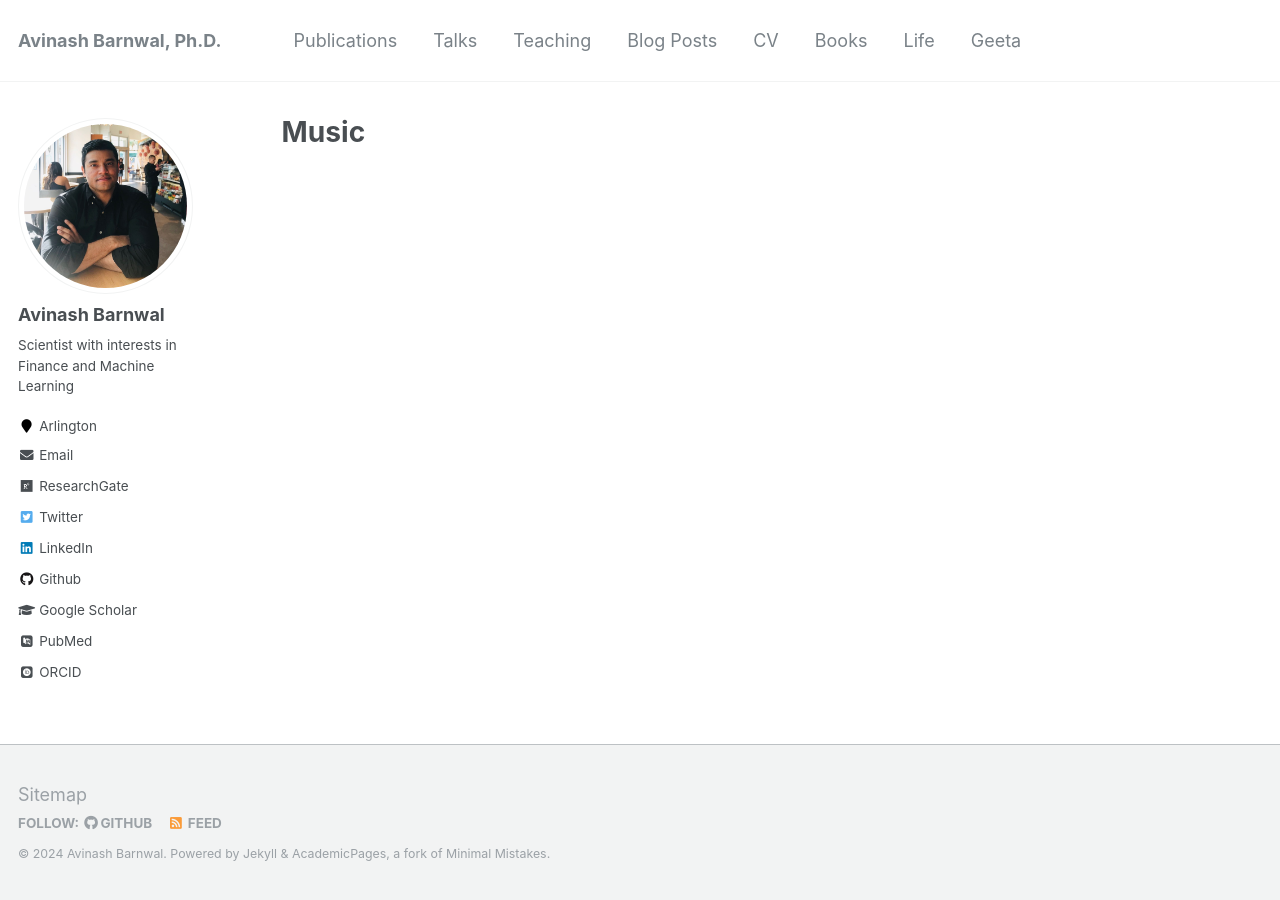
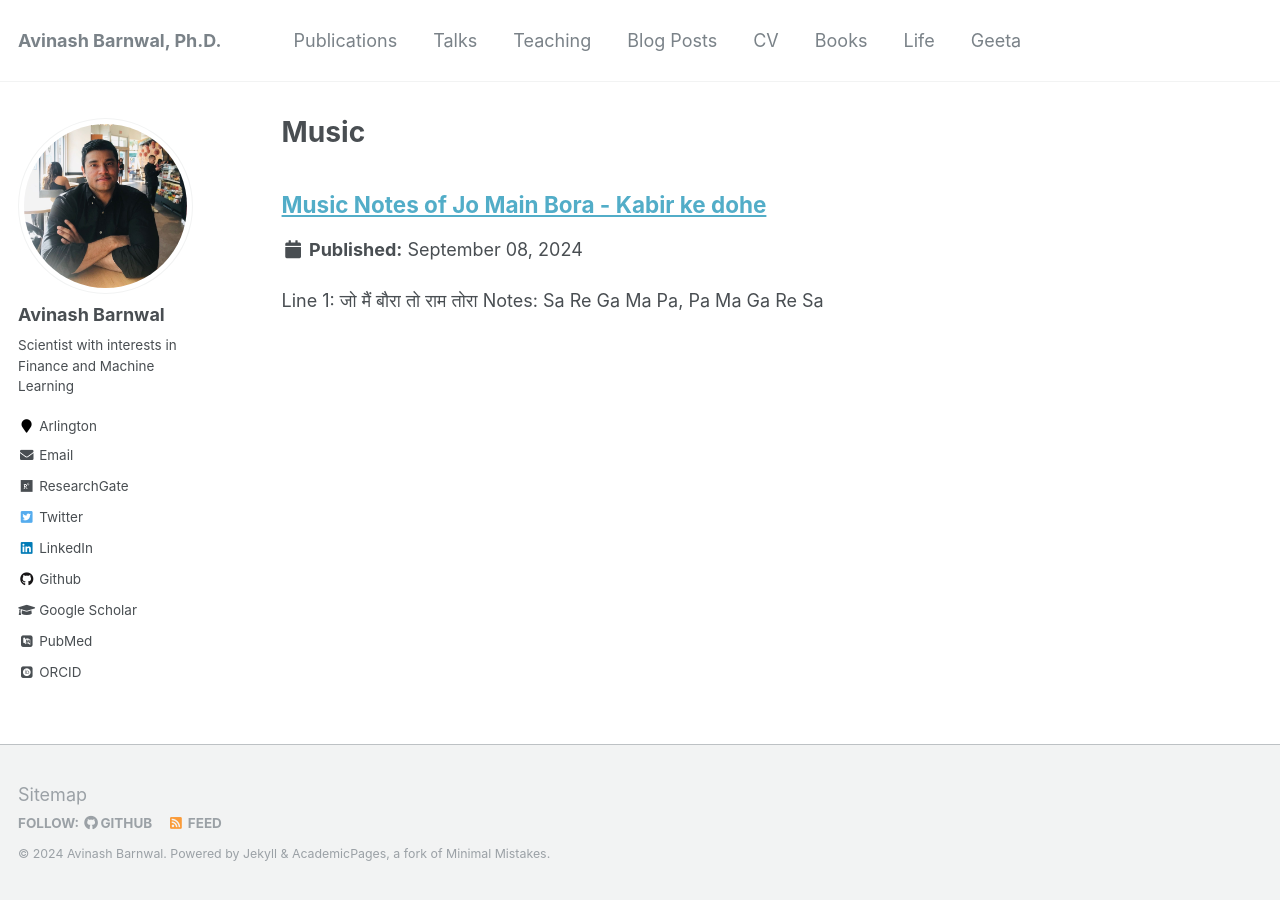
Before and after one commit to avinashbarnwal/avinashbarnwal.github.io, a Jekyll site: the page built from _pages/music.html, in a window 1280 px wide. Built offline with Jekyll 4.4.1, drawn with Linux system fonts in a browser that asks for light colours; some web fonts are replaced.

Commit message:
Update jo_main_bora.md

```diff
--- a/_music/kabir_ke_dohe/jo_main_bora.md
+++ b/_music/kabir_ke_dohe/jo_main_bora.md
@@ -1,3 +1,11 @@
+---
+title: "Music Notes of Jo Main Bora - Kabir ke dohe"
+collection: music
+type: "Non-Fictional"
+permalink: /music/kabir_ke_dohe_jo_main_bora
+date: 2024-09-08
+---
+
 Line 1: जो मैं बौरा तो राम तोरा
 Notes: Sa Re Ga Ma Pa, Pa Ma Ga Re Sa
 
```
